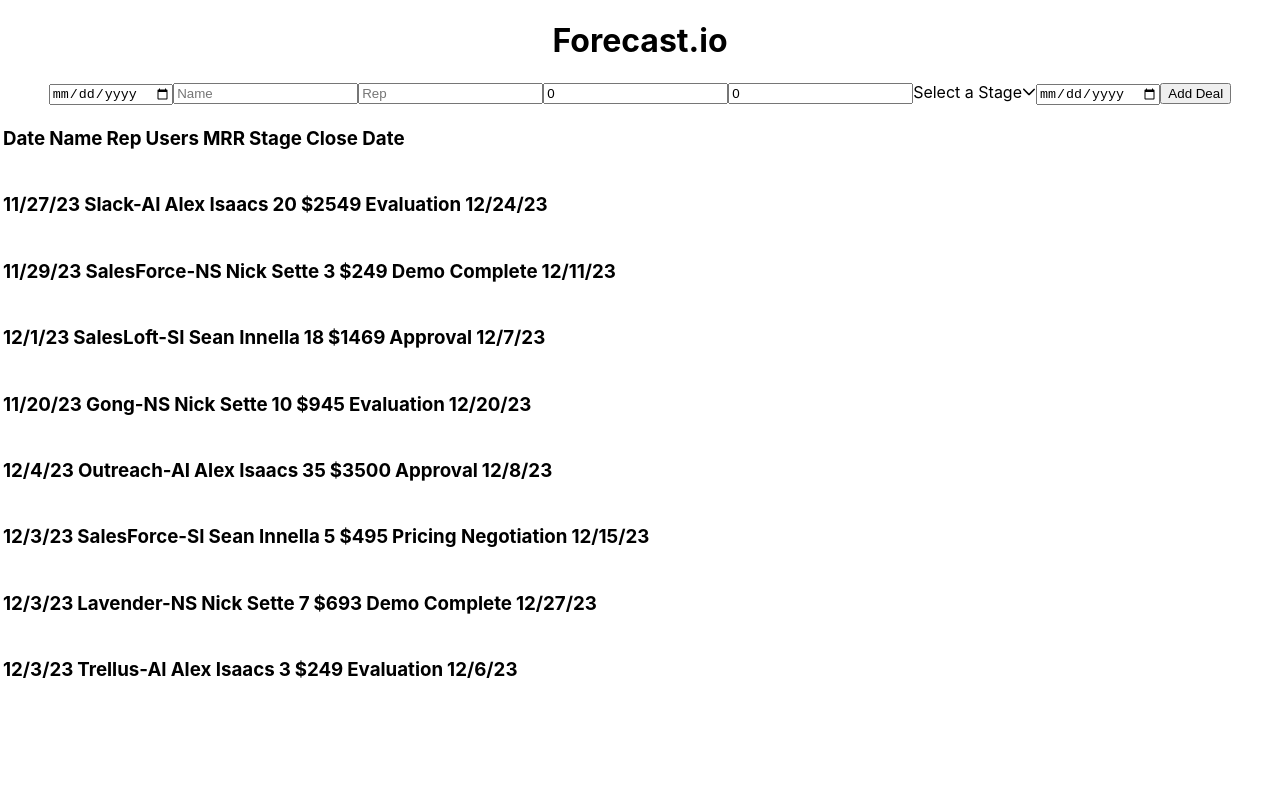
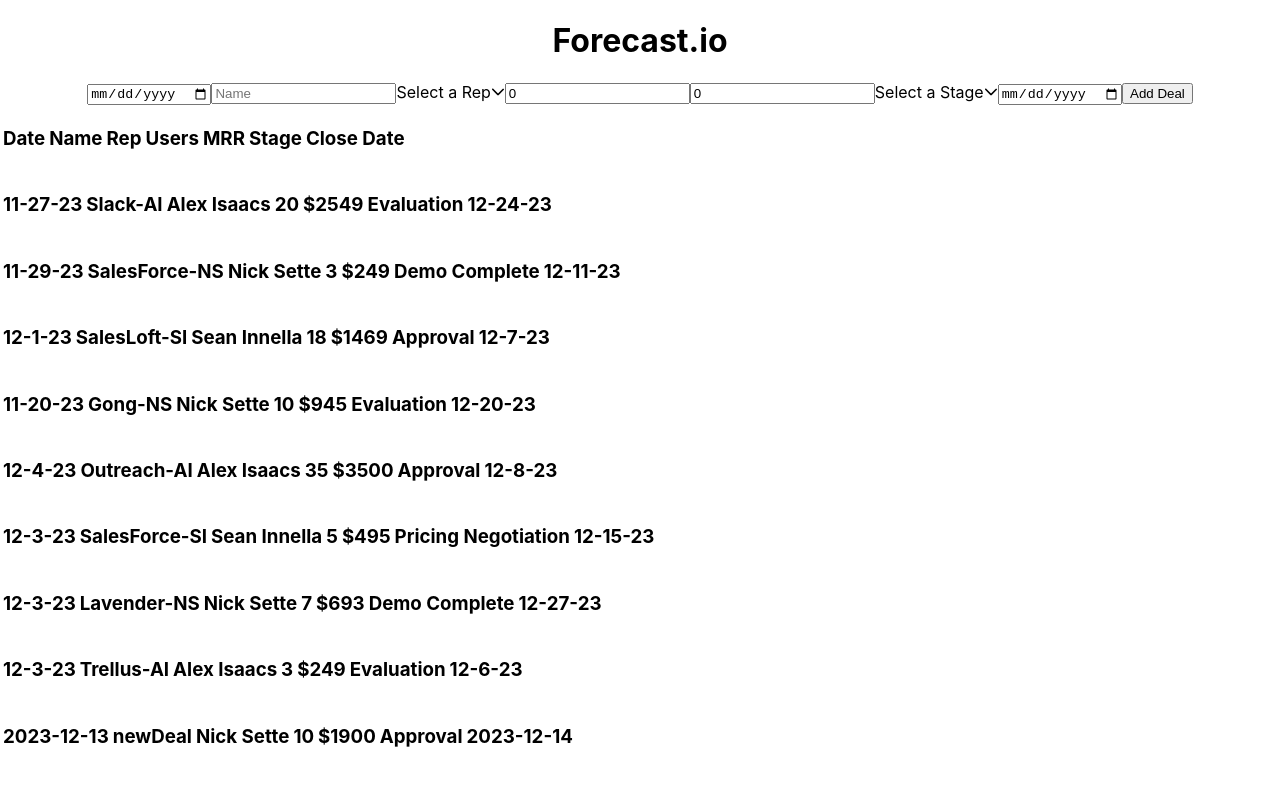
Before and after one commit to Alexisaacs18/salesForcasting, a React (Create React App) app in the folder sales-forcasting/: page / in a window 1280 px wide. Shown: the top 786 px of the page. Built offline with nearby package versions, Linux system fonts and the light colour scheme; data requests are answered from the project's data file.

Commit message:
finished form

```diff
--- a/sales-forcasting/db.json
+++ b/sales-forcasting/db.json
@@ -6,83 +6,93 @@
     "deals": [
         {
             "id": 1,
-            "last_update": "11/27/23",
+            "last_update": "11-27-23",
             "name": "Slack-AI",
             "rep": "Alex Isaacs",
             "users": 20,
             "monthly_recurring_revenue": 2549,
             "stage_id": 2,
-            "close": "12/24/23"
+            "close": "12-24-23"
         },
         {
             "id": 2,
-            "last_update": "11/29/23",
+            "last_update": "11-29-23",
             "name": "SalesForce-NS",
             "rep": "Nick Sette",
             "users": 3,
             "monthly_recurring_revenue": 249,
             "stage_id": 1,
-            "close": "12/11/23"
+            "close": "12-11-23"
         },
         {
             "id": 3,
-            "last_update": "12/1/23",
+            "last_update": "12-1-23",
             "name": "SalesLoft-SI",
             "rep": "Sean Innella",
             "users": 18,
             "monthly_recurring_revenue": 1469,
             "stage_id": 3,
-            "close": "12/7/23"
+            "close": "12-7-23"
         },
         {
             "id": 4,
-            "last_update": "11/20/23",
+            "last_update": "11-20-23",
             "name": "Gong-NS",
             "rep": "Nick Sette",
             "users": 10,
             "monthly_recurring_revenue": 945,
             "stage_id": 2,
-            "close": "12/20/23"
+            "close": "12-20-23"
         },
         {
             "id": 5,
-            "last_update": "12/4/23",
+            "last_update": "12-4-23",
             "name": "Outreach-AI",
             "rep": "Alex Isaacs",
             "users": 35,
             "monthly_recurring_revenue": 3500,
             "stage_id": 3,
-            "close": "12/8/23"
+            "close": "12-8-23"
         },
         {
             "id": 6,
-            "last_update": "12/3/23",
+            "last_update": "12-3-23",
             "name": "SalesForce-SI",
             "rep": "Sean Innella",
             "users": 5,
             "monthly_recurring_revenue": 495,
             "stage_id": 4,
-            "close": "12/15/23"
+            "close": "12-15-23"
         },
         {
             "id": 7,
-            "last_update": "12/3/23",
+            "last_update": "12-3-23",
             "name": "Lavender-NS",
             "rep": "Nick Sette",
             "users": 7,
             "monthly_recurring_revenue": 693,
             "stage_id": 1,
-            "close": "12/27/23"
+            "close": "12-27-23"
         },
         {
             "id": 8,
-            "last_update": "12/3/23",
+            "last_update": "12-3-23",
             "name": "Trellus-AI",
             "rep": "Alex Isaacs",
             "users": 3,
             "monthly_recurring_revenue": 249,
             "stage_id": 2,
-            "close": "12/6/23"
+            "close": "12-6-23"
+        },
+        {
+            "last_update": "2023-12-13",
+            "name": "newDeal",
+            "rep": "Nick Sette",
+            "users": 10,
+            "monthly_recurring_revenue": 1900,
+            "stage_id": 3,
+            "close": "2023-12-14",
+            "id": 9
         }
     ],
     "reps": [
--- a/sales-forcasting/src/Components/NewDealForm.js
+++ b/sales-forcasting/src/Components/NewDealForm.js
@@ -3,14 +3,16 @@
 import { Dropdown } from 'primereact/dropdown';
 
 
-function NewDealForm() {
+function NewDealForm({ url, newDealHandler }) {
     // fetch call to the stages engpoint and save those values in state
     // use that state to populate a stage drop down in form
     // before our post call match our form
 
     const stageUrl = "http://localhost:3001/stages"
+    const repsUrl = "http://localhost:3001/reps"
 
     const [formStage, setFormStage] = useState('')
+    const [rep, setRep] = useState('')
 
     useEffect(() => {
         fetch(stageUrl)
@@ -18,10 +20,42 @@
             .then(data => setFormStage(data))
     }, [])
 
+    useEffect(() => {
+        fetch(repsUrl)
+            .then(res => res.json())
+            .then(data => setRep(data))
+    }, [])
+
+    function handleSubmit(e) {
+        e.preventDefault()
+
+        const postedData = {
+            last_update: form.last_update,
+            name: form.name,
+            rep: form.rep.name,
+            users: parseInt(form.users),
+            monthly_recurring_revenue: parseInt(form.monthly_recurring_revenue),
+            stage_id: form.stageInfo.id,
+            close: form.close,
+        }
+
+        fetch(url, {
+            method: "POST",
+            headers: {
+                "content-type": "application/json"
+            },
+            body: JSON.stringify(postedData)
+        })
+            .then(res => res.json())
+            .then(data => {
+                newDealHandler(data)
+                setForm(formOutline)
+            })
+    }
 
 
     const formOutline = {
-        last_updated: '',
+        last_update: '',
         name: '',
         rep: '',
         users: 0,
@@ -47,10 +81,13 @@
 
     return (
         <div className="NewDealForm">
-            <form >
-                <input onChange={handleChange} value={form.last_updated} type="date" name="last_updated" placeholder="Last Updated" />
+            <form onSubmit={handleSubmit}>
+                <input onChange={handleChange} value={form.last_update} type="date" name="last_update" placeholder="Last Update" />
                 <input onChange={handleChange} value={form.name} type="text" name="name" placeholder="Name" />
-                <input onChange={handleChange} value={form.rep} type="text" name="rep" placeholder="Rep" />
+
+                <Dropdown value={form.rep} name="rep" onChange={handleChange} options={rep} optionLabel="name"
+                    placeholder="Select a Rep" className="w-full md:w-14rem" />
+
                 <input onChange={handleChange} value={form.users} type="number" name="users" placeholder="Users" step="1" />
                 <input onChange={handleChange} value={form.monthly_recurring_revenue} type="number" name="monthly_recurring_revenue" placeholder="MRR" step="1" />
 
--- a/sales-forcasting/src/Components/PipelineContainer.js
+++ b/sales-forcasting/src/Components/PipelineContainer.js
@@ -16,10 +16,13 @@
             .then(data => setDeals(data))
     }, [])
 
+    function newDealHandler(newDeal) {
+        setDeals([...deals, newDeal])
+    }
 
     return (
         <div>
-            <NewDealForm />
+            <NewDealForm url={url} newDealHandler={newDealHandler} />
             <Search />
             <table className="ui celled striped padded table">
                 <tbody>
```
